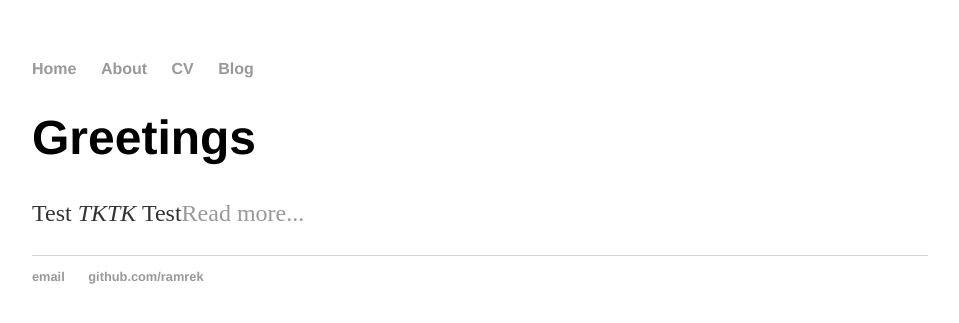
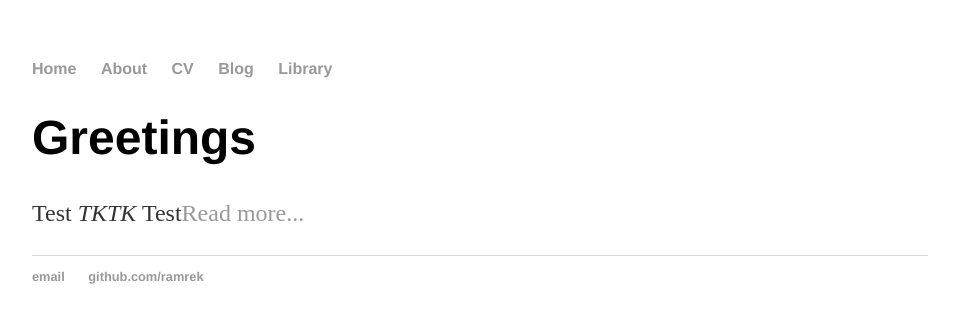
Before and after one commit to ramrek/ramrek.github.io, a Jekyll site: the page index.html, which Jekyll copies as it is, in a window 1280 px wide. Shown: the top 323 px of the page, without its empty margins (160-1119 px from the left). Built offline with Jekyll 4.4.1, drawn with Linux system fonts in a browser that asks for light colours.

Commit message:
Update index.html

```diff
--- a/index.html
+++ b/index.html
@@ -12,6 +12,7 @@
 	        	<li><a href="/about">About</a></li>
         		<li><a href="/cv">CV</a></li>
         		<li><a href="/blog">Blog</a></li>
+			<li><a href="/library">Library</a></li>
     		</ul>
 		</nav>
 		<div class="container">
```
